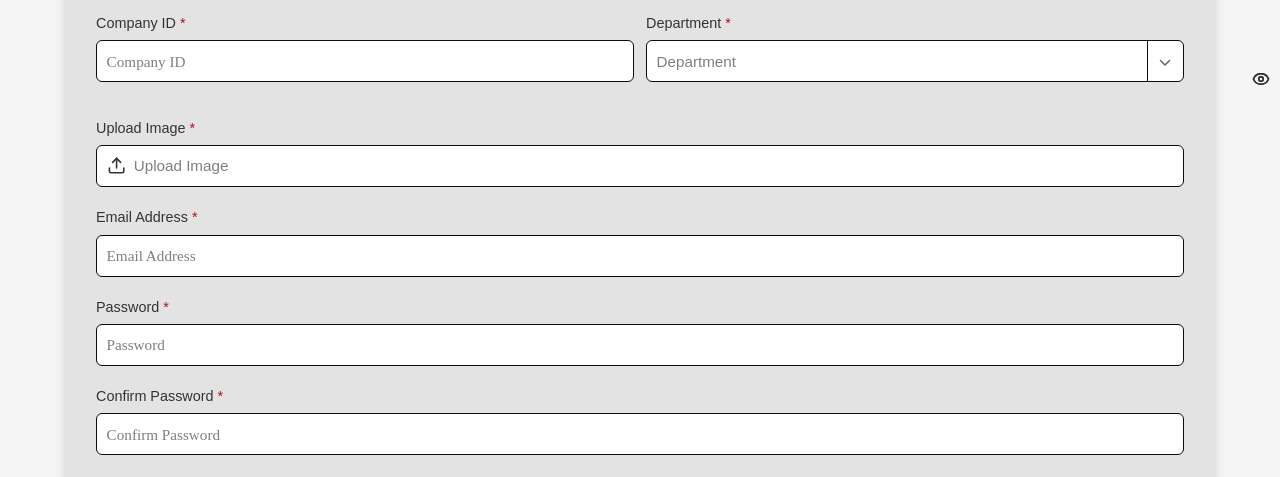
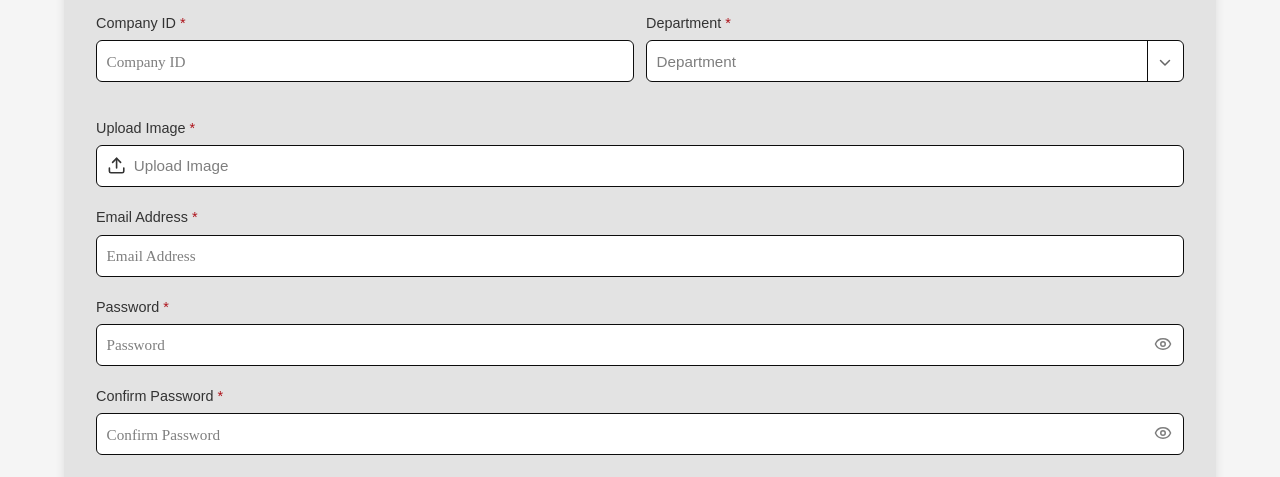
Before and after one commit to mrccdrc27/HDTS, a React (Vite) app: page /create-account in a window 1280 px wide. Shown: the part 320-797 px from the top of the page. Built offline with nearby package versions, Linux system fonts and the light colour scheme.

Commit message:
Finalized UI of Register User and Create Account

```diff
--- a/src/frontend/pages/admin/user-access/admin_user-access-register-user.jsx
+++ b/src/frontend/pages/admin/user-access/admin_user-access-register-user.jsx
@@ -13,8 +13,8 @@ function RegisterUser() {
   const [suffix, setSuffix] = useState('');
   const [role, setRole] = useState('');
 
-  const [passwordTooltip, setPasswordTooltip] = useState('');
-  const [confirmPasswordTooltip, setConfirmPasswordTooltip] = useState('');
+  const [passwordTooltip, setPasswordTooltip] = useState(false);
+  const [confirmPasswordTooltip, setConfirmPasswordTooltip] = useState(false);
 
   const handleProfileImageSelection = (event) => {
     const file = event.target.files[0];
@@ -65,11 +65,9 @@ function RegisterUser() {
               <option value="" disabled hidden>Suffix</option>
               <option value="Jr.">Jr.</option>
               <option value="Sr.">Sr.</option>
-              <option value="II">II</option>
               <option value="III">III</option>
               <option value="IV">IV</option>
               <option value="V">V</option>
-              <option value="Other">Other</option>
             </select>
 
             <div className="register-user-select-separator"></div>
@@ -285,7 +283,7 @@ function RegisterUser() {
 
         <div className="register-user-form-group">
           <label htmlFor="password">Password</label>
-  <div className="register-user-form-input-wrapper">
+          <div className="register-user-password-wrapper">
             <input
               type={showPassword ? "text" : "password"}
               id="password"
@@ -310,7 +308,7 @@ function RegisterUser() {
 
         <div className="register-user-form-group">
           <label htmlFor="confirm-password">Confirm Password</label>
-  <div className="register-user-form-input-wrapper">
+          <div className="register-user-password-wrapper">
             <input
               type={showConfirmPassword ? "text" : "password"}
               id="confirm-password"
@@ -320,7 +318,7 @@ function RegisterUser() {
             />
             <span
               className="register-user-password-icon"
-      data-tooltip={showConfirmPassword ? "Hide Password" : "Show Password"}
+              data-tooltip={showConfirmPassword ? "Hide confirm password" : "Show confirm password"}
               onClick={() => setShowConfirmPassword(!showConfirmPassword)}
               role="button"
               tabIndex={0}
--- a/src/frontend/pages/authentication/user/user_create-account.jsx
+++ b/src/frontend/pages/authentication/user/user_create-account.jsx
@@ -15,6 +15,9 @@ function CreateAccount() {
   const [selectedUploadedImage, setSelectedUploadedImage] = useState("");
   const [showPrivacyPolicyModal, setShowPrivacyPolicyModal] = useState(false);
   const [showImagePreviewModal, setShowImagePreviewModal] = useState(false);
+
+  const [passwordTooltip, setPasswordTooltip] = useState(false);
+  const [confirmPasswordTooltip, setConfirmPasswordTooltip] = useState(false);
 
   const handleImageUpload = (event) => {
     const file = event.target.files[0];
@@ -234,7 +237,7 @@ function CreateAccount() {
 
           <div className="create-account-form-group">
             <label htmlFor="password">Password</label>
-            <div className="password-container">
+            <div className="password-wrapper">
               <input
                 type={showPassword ? "text" : "password"}
                 id="password"
@@ -244,6 +247,7 @@ function CreateAccount() {
               />
               <span
                 className="password-icon"
+                data-tooltip={showPassword ? "Hide password" : "Show password"}
                 onClick={() => setShowPassword(!showPassword)}
                 role="button"
                 tabIndex={0}
@@ -259,7 +263,7 @@ function CreateAccount() {
 
           <div className="create-account-form-group">
             <label htmlFor="confirm-password">Confirm Password</label>
-            <div className="password-container">
+            <div className="password-wrapper">
               <input
                 type={showConfirmPassword ? "text" : "password"}
                 id="confirm-password"
@@ -269,6 +273,7 @@ function CreateAccount() {
               />
               <span
                 className="password-icon"
+                data-tooltip={showConfirmPassword ? "Hide confirm password" : "Show confirm password"}
                 onClick={() => setShowConfirmPassword(!showConfirmPassword)}
                 role="button"
                 tabIndex={0}
--- a/src/frontend/styles/components/authentication/user_create-account.css
+++ b/src/frontend/styles/components/authentication/user_create-account.css
@@ -339,10 +339,78 @@ hr {
   box-shadow: 0 0 0 2px rgba(15, 76, 138, 0.15); /* blue hover shadow */
 }
 
-.password-requirements { font-size: 0.75rem; color: #666; margin-top: 0.2rem; }
+.password-container,
+.confirm-password-container {
+  position: relative;
+}
+
+.password-requirements,
+.confirm-password-container {
+  font-size: 0.75rem; color: #666; margin-top: 0.2rem;
+}
+
 .password-container
+.confirm-password-container input {
+  width: 100%;
+  padding: 0.6rem;
+  font-size: 0.95rem;
+  border-radius: 6px;
+  border: 1px solid var(--bg-dark);
+  background: #fff;
+  height: calc(2.5rem + 2px);
+  transition: border-color 0.3s, box-shadow 0.3s;
+}
+
+.password-container input:hover,
+.password-container input:focus,
+.confirm-password-container input:hover,
+.confirm-password-container input:focus {
+    border-color: var(--blue-logo);
+    box-shadow: 0 0 0 2px rgba(15, 76, 138, 0.2);
+}
+
+.password-wrapper {
+  position: relative;
+  width: 100%;
+}
+
+.password-wrapper input {
+  padding-right: 40px; /* space for eye icon */
+}
+
 .password-icon {
-  position: absolute; right: 10px; top: 50%; transform: translateY(-40%); cursor: pointer;
+  position: absolute;
+  top: 50%;
+  right: 12px;
+  transform: translateY(-40%);
+  cursor: pointer;
+  color: #7e7e7e;
+}
+
+.password-icon:hover {
+  color: #333;
+}
+
+.password-icon::after {
+  content: attr(data-tooltip);
+  position: absolute;
+  bottom: 125%;
+  left: 50%;
+  transform: translateX(-50%);
+  background-color: #333;
+  color: #fff;
+  padding: 5px 8px;
+  border-radius: 4px;
+  white-space: nowrap;
+  font-size: 12px;
+  opacity: 0;
+  pointer-events: none;
+  transition: opacity 0.2s;
+  z-index: 100;
+}
+
+.password-icon:hover::after {
+  opacity: 1;
 }
 
 /* For Chrome, Edge, and Opera */
--- a/src/frontend/styles/components/pages/admin/admin_user-access-register-user.css
+++ b/src/frontend/styles/components/pages/admin/admin_user-access-register-user.css
@@ -264,12 +264,12 @@ form {
 }
 
 /* Password icon & tooltip */
-.register-user-form-input-wrapper {
+.register-user-password-wrapper {
     position: relative;
     width: 100%;
 }
 
-.register-user-form-input-wrapper input {
+.register-user-password-wrapper input {
     padding-right: 40px; /* space for eye icon */
 }
 
```
Lines whose indentation alone changed are shown as unchanged.
